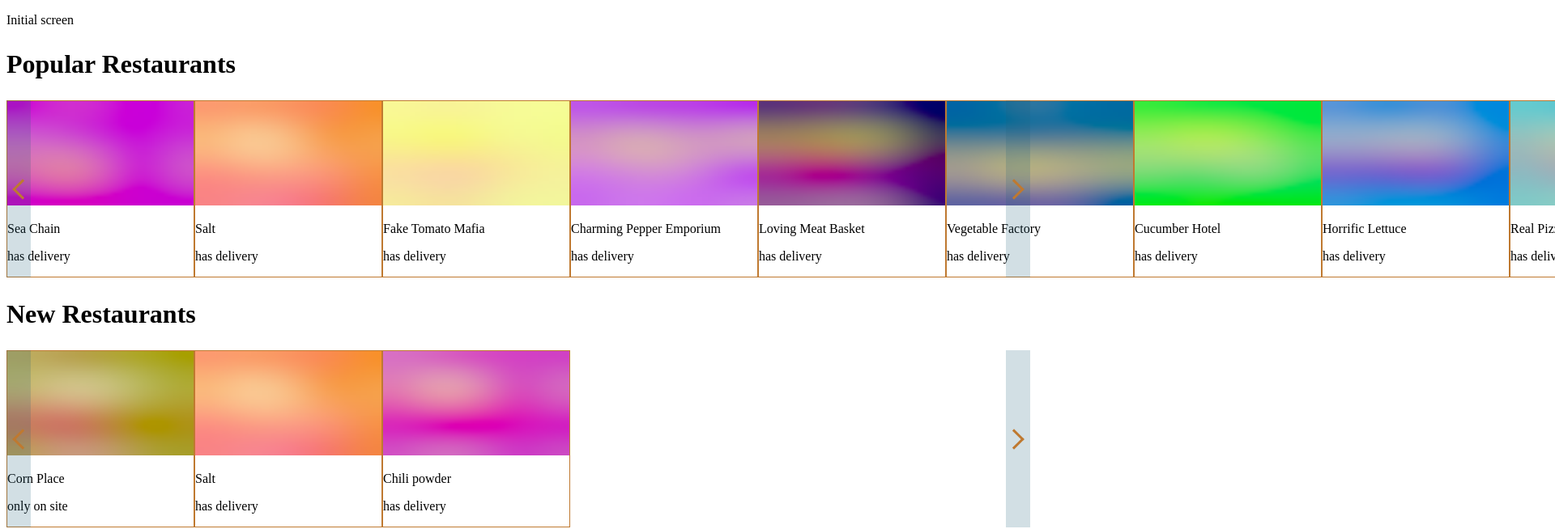
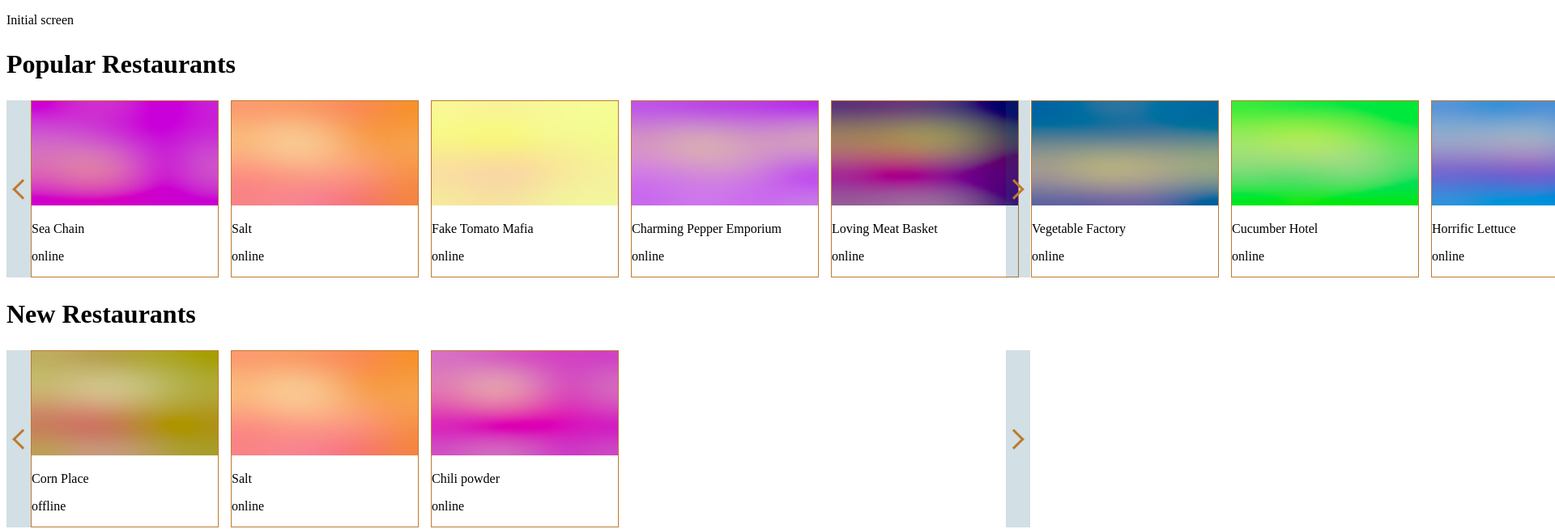
Before and after one commit to StanEffy/wolt-21, a React (Create React App) app: page / in a window 1280 px wide. Shown: the top 654 px of the page at 81% size, 1920 px wide, since content can reach past the window. Built offline with nearby package versions, Linux system fonts and the light colour scheme.

Commit message:
fix arrow buttons positioning

```diff
--- a/src/components/Button/Button__Scroll.tsx
+++ b/src/components/Button/Button__Scroll.tsx
@@ -47,7 +47,8 @@ const ButtonScroll = ({
   return (
     <ButtonBlock
       style={{
-        right: direction === "right" ? 0 : "none",
+        right: direction === "right" ? 0 : "auto",
+        left: direction === "left" ? 0 : "auto",
         display: visibility ? "flex" : "none",
       }}
     >
--- a/src/components/RestaurantCard/RestaurantCard.tsx
+++ b/src/components/RestaurantCard/RestaurantCard.tsx
@@ -59,7 +59,7 @@ const RestaurantCard: React.FC<IRestaurant> = ({
         punch={1}
       />
       <p>{name}</p>
-      <p>{online ? "has delivery" : "only on site"}</p>
+      <p>{online ? "online" : "offline"}</p>
     </Card>
   );
 };
--- a/src/components/RestaurantCarousel/RestaurantCarouselCover.tsx
+++ b/src/components/RestaurantCarousel/RestaurantCarouselCover.tsx
@@ -13,6 +13,9 @@ const CarouselCover = styled.div`
   position: relative;
   max-width: 100%;
   box-sizing: border-box;
+  gap: 15px;
+  padding-left: 30px;
+  padding-right: 30px;
 `;
 
 const RestaurantCarouselCover: React.FC<IRestaurantsArray> = ({
```
